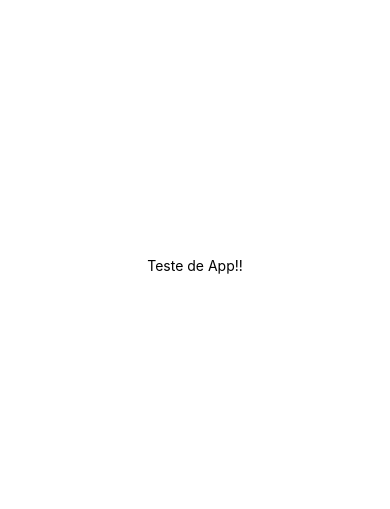
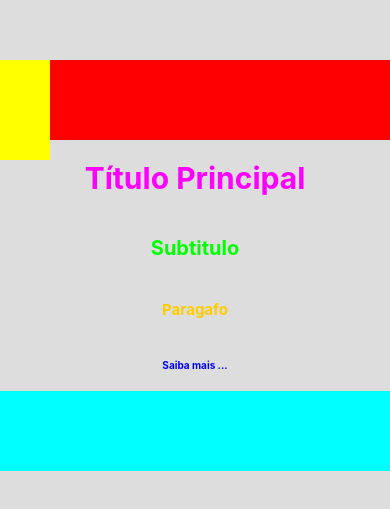
Before and after one commit to rafael-staine/tutorial-react-native-expo, a React Native app: screen / in a window 390 px wide. Shown: the part 157-666 px from the top of the page. Built offline with nearby package versions, Linux system fonts and the light colour scheme.

Commit message:
exemplo de aplicação de estilo text e view

```diff
--- a/App.js
+++ b/App.js
@@ -4,7 +4,17 @@ import { StyleSheet, Text, View } from 'react-native';
 export default function App() {
   return (
     <View style={styles.container}>
-      <Text>Teste de App!!</Text>
+      <View style={styles.box1}>
+        <View style={styles.box3}></View>
+        <View style={styles.box3}></View>
+
+      </View>
+      <Text style={styles.tituloPrincipal}>Título Principal</Text>
+      <Text style={styles.subTitulo}>Subtitulo</Text>
+      <Text style={styles.paragrafo}>Paragafo</Text>
+      <Text style={styles.saibaMais}>Saiba mais ...</Text>
+      <View style={styles.box2}></View>
+
       <StatusBar style="auto" />
     </View>
   );
@@ -13,8 +23,57 @@ export default function App() {
 const styles = StyleSheet.create({
   container: {
     flex: 1,
-    backgroundColor: '#fff',
+    backgroundColor: '#dddddd',
     alignItems: 'center',
     justifyContent: 'center',
   },
+
+  tituloPrincipal: {
+    fontSize: 30,
+    fontWeight: 'bold',
+    color: '#ff00ff',
+    marginVertical: 20,
+  },
+
+  subTitulo: {
+    fontSize: 20,
+    fontWeight: 'bold',
+    color: '#00ff00',
+    marginVertical: 20,
+  },
+
+  paragrafo: {
+    fontSize: 15,
+    fontWeight: 'bold',
+    color: '#ffcc00',
+    marginVertical: 20,
+
+  },
+
+  saibaMais: {
+    fontSize: 10,
+    fontWeight: 'bold',
+    color: '#0000ff',
+    marginVertical: 20,
+  },
+
+  box1: {
+    display: 'flex',
+    width: "100%",
+    height: 80,
+    backgroundColor: '#ff0000',
+    justifyContent: 'space-around',
+  },
+
+  box2: {
+    width: "100%",
+    height: 80,
+    backgroundColor: '#00ffff',
+  },
+
+  box3: {
+    width: 50,
+    height: 50,
+    backgroundColor: '#ffff00',
+  }
 });
```
